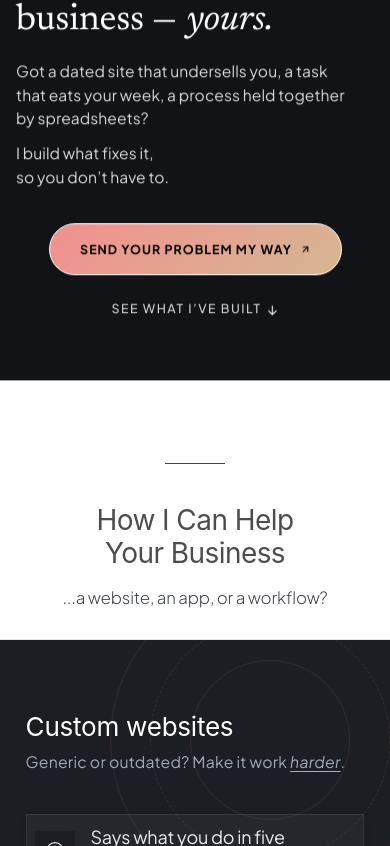
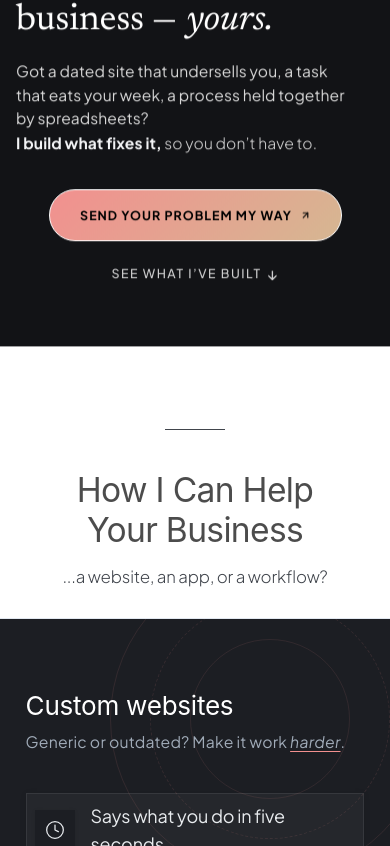
Before and after one commit to Irene2828/porfoliojuly, a Next.js app: page / in a window 390 px wide. Shown: the part 918-1764 px from the top of the page. Built offline with nearby package versions, Linux system fonts and the light colour scheme.

Commit message:
Fix hero finish typography and normalize mobile section sizes

```diff
--- a/src/app/components/Hero.css
+++ b/src/app/components/Hero.css
@@ -390,11 +390,6 @@
   .headline-desktop {
     display: flex !important;
     flex-direction: column !important;
-  }
-  .hero-frame-paragraph .hero-body-bold {
-    font-weight: 700 !important;
-    color: #f3f4f6 !important;
-    -webkit-text-fill-color: #f3f4f6 !important;
   }
   .headline-mobile {
     display: none !important;
@@ -2153,11 +2148,6 @@
     font-size: inherit !important;
     text-decoration: none !important;
   }
-  .hero-frame-paragraph .hero-body-bold {
-    font-weight: 700 !important;
-    color: #f3f4f6 !important;
-    -webkit-text-fill-color: #f3f4f6 !important;
-  }
 
   /* ── Mobile: cut section spacing in half across all 4 section transitions ── */
   /* 1. Services -> Cases */
@@ -2362,3 +2352,28 @@
     padding-top: 0 !important;
   }
 }
+
+.hero-frame-paragraph .hero-body-bold {
+  font-weight: 700;
+  color: #f3f4f6;
+  -webkit-text-fill-color: #f3f4f6;
+}
+
+/* Match HowItWorks' rendered mobile heading and subline sizes. */
+@media (max-width: 767px) {
+  .v2-theme .services-heading-block h2,
+  .v2-theme #cases .cases-header-block > h2,
+  .v2-theme .testimonial-heading,
+  .v2-theme .prefooter-closing-line,
+  .v2-theme .faq-headline,
+  .v2-theme .faq-section-heading,
+  .v2-theme .faq-cta-heading {
+    font-size: 2.1rem !important;
+  }
+
+  .v2-theme .testimonial-quote,
+  .v2-theme .prefooter-closing-subtext,
+  .v2-theme .prefooter-closing-subtext p {
+    font-size: clamp(1.05rem, 2.4vw, 1.2rem) !important;
+  }
+}
--- a/src/app/index.css
+++ b/src/app/index.css
@@ -698,14 +698,6 @@ h1, h2, h3, h4, h5, h6 {
   -webkit-text-fill-color: #dfe6ee !important;
 }
 
-.v2-theme .hero-frame-paragraph .hero-body-bold,
-.v2-theme .hero-frame-paragraph strong,
-.hero-frame-paragraph strong {
-  color: #dfe6ee !important;
-  -webkit-text-fill-color: #dfe6ee !important;
-  font-weight: 600 !important;
-}
-
 .v2-theme .hero-frame-paragraph em {
   font-style: italic !important;
   color: #dfe6ee !important;
@@ -1471,7 +1463,7 @@ h1, h2, h3, h4, h5, h6 {
     text-wrap: pretty !important;
   }
 
-  .v2-theme .hero-frame-paragraph .hero-body-light,
+  .v2-theme .hero-frame-paragraph .hero-body-mobile-text,
   .hero-body-mobile .hero-body-row,
   .hero-body-mobile,
   .hero-body-mobile-text {
@@ -1482,22 +1474,6 @@ h1, h2, h3, h4, h5, h6 {
     color: #dfe6ee !important;
     -webkit-text-fill-color: #dfe6ee !important;
     line-height: 1.5225 !important;
-  }
-
-  .v2-theme .hero-frame-paragraph .hero-body-bold,
-  .hero-frame-paragraph .hero-body-bold,
-  .hero-body-mobile .hero-body-bold,
-  .hero-body-mobile strong {
-    display: block !important;
-    margin-top: 0.65rem !important; /* increased spacing between bold and unbold text */
-    font-family: var(--font-body) !important;
-    font-size: 15.6px !important;
-    font-weight: 400 !important; /* unbolded: same 400 weight as unbolded text */
-    font-style: normal !important; /* not italic */
-    color: #dfe6ee !important;
-    -webkit-text-fill-color: #dfe6ee !important;
-    line-height: 1.5225 !important;
-    letter-spacing: normal !important;
   }
 
   .hero-body-desktop {
--- a/src/app/v2/components/HeroV2.tsx
+++ b/src/app/v2/components/HeroV2.tsx
@@ -143,15 +143,6 @@ export default function HeroV2() {
           color: #d9d9d9 !important;
           -webkit-text-fill-color: #d9d9d9 !important;
         }
-        .v2-theme .hero-frame-paragraph .hero-body-bold,
-        .hero-frame-paragraph .hero-body-bold,
-        .hero-body-bold,
-        .v2-theme .hero-frame-paragraph strong,
-        .hero-frame-paragraph strong {
-          color: #d9d9d9 !important;
-          -webkit-text-fill-color: #d9d9d9 !important;
-          font-weight: 600 !important;
-        }
         .hero-body-finish {
           display: inline-block;
           white-space: nowrap;
@@ -218,8 +209,8 @@ export default function HeroV2() {
             margin-top: 1.26rem !important; /* headline-body spacing, tightened 10% from 1.4rem */
             line-height: 1.5225 !important;
           }
-          .v2-theme .hero-frame-paragraph .hero-body-light,
-          .hero-frame-paragraph .hero-body-light,
+          .v2-theme .hero-frame-paragraph .hero-body-mobile-text,
+          .hero-frame-paragraph .hero-body-mobile-text,
           .hero-body-mobile .hero-body-row,
           .hero-body-mobile,
           .hero-body-mobile-text {
@@ -232,20 +223,8 @@ export default function HeroV2() {
             line-height: 1.5225 !important;
             letter-spacing: 0.005em !important;
           }
-          .v2-theme .hero-frame-paragraph .hero-body-bold,
-          .hero-frame-paragraph .hero-body-bold,
-          .hero-body-mobile .hero-body-bold,
-          .hero-body-mobile strong {
-            display: block !important;
-            margin-top: 0.65rem !important; /* increased spacing between bold and unbold text */
-            font-family: var(--font-body) !important;
-            font-size: 15.6px !important;
-            font-weight: 400 !important; /* unbolded: same 400 weight as unbolded text */
-            font-style: normal !important; /* not italic */
-            color: #d9d9d9 !important;
-            -webkit-text-fill-color: #d9d9d9 !important;
-            line-height: 1.5225 !important;
-            letter-spacing: 0.005em !important;
+          .hero-body-mobile .hero-body-finish {
+            font-size: 15.6px;
           }
           .hero-body-desktop {
             display: none !important;
```
